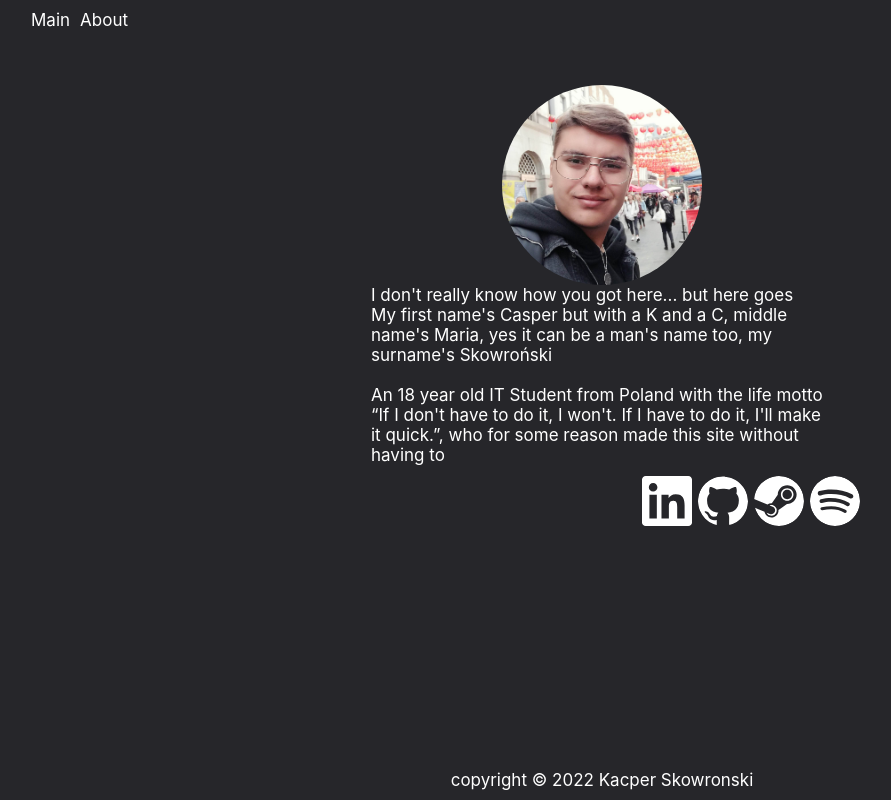
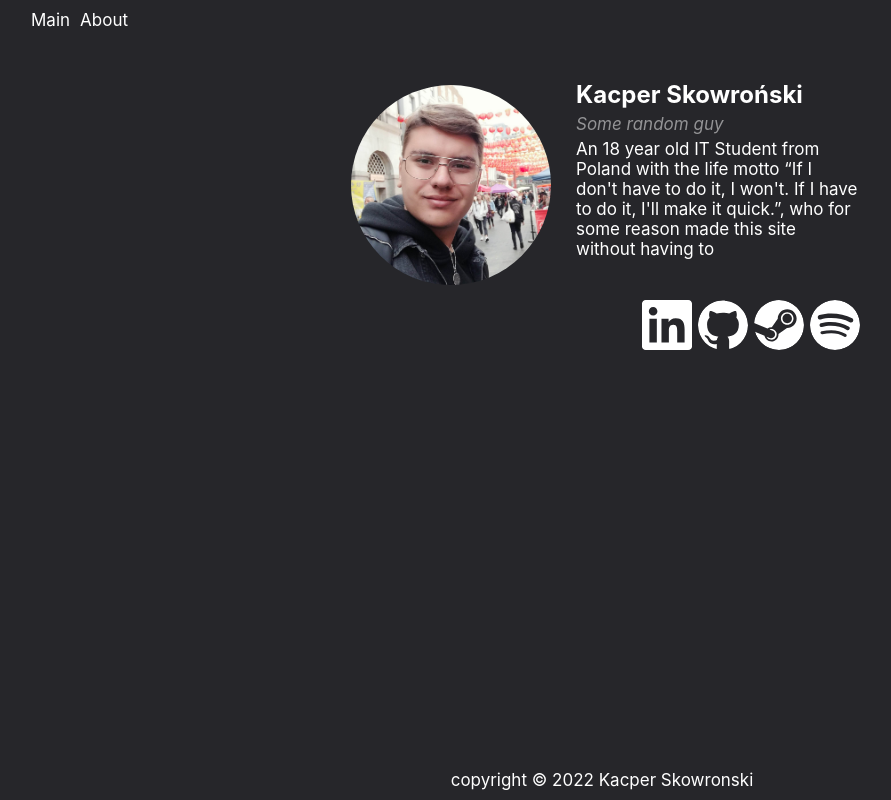
Before and after one commit to PandaHajs/Skowronskime, a Next.js app: page / in a window 1280 px wide. Shown: the whole page, without its empty margins (38-929 px from the left). Built offline with nearby package versions, Linux system fonts and the light colour scheme.

Commit message:
Visual overhaul

```diff
--- a/pages/index.js
+++ b/pages/index.js
@@ -1,38 +1,49 @@
 import Layout from "../src/components/Layout";
-import Image from "next/image";
-import { useState } from "react";
+import { useEffect, useState } from "react";
 
 export default function Home() {
+  const names = [
+    "IT Student",
+    "Kac Biznesu",
+    "Some random guy",
+    "The perfect victim",
+  ];
+  const [name, setName] = useState("");
+  useEffect(() => {
+    setName(names[Math.floor(Math.random() * names.length)]);
+  }, []);
+
   const [isActive, setIsActive] = useState(false);
   function handleLoad() {
     setIsActive((current) => !current);
   }
+
   return (
     <>
       <Layout>
-        <div className="text">
-          <div className={isActive ? "" : "box-img-2"} onLoad={handleLoad}>
+        <div className="ja-box">
+          <div className={isActive ? "box-img-2" : ""} onLoad={handleLoad}>
             <div className="animation2">
               <div className="box-img">
-                <Image src="/ja2.jpg" alt="Koto" width={200} height={200} />
+                <picture>
+                  <source srcSet="/ja2.jpg" type="image/jpg" />
+                  <img src="/ja2.jpg" alt="Koto" />
+                </picture>
               </div>
             </div>
           </div>
-          <div className={isActive ? "text2" : ""} onLoad={handleLoad}>
-            <p>I don&apos;t really know how you got here... but here goes</p>
+          <div className="ja-box-text">
+            <h2>Kacper Skowroński</h2>
+            <p>{name}</p>
             <p>
-              My first name&apos;s Casper but with a K and a C, middle
-              name&apos;s Maria, yes it can be a man&apos;s name too, my
-              surname&apos;s Skowroński
-              <br />
-              <br /> An 18 year old IT Student from Poland with the life motto
-              “If I don&apos;t have to do it, I won&apos;t. If I have to do it,
+              An 18 year old IT Student from Poland with the life motto “If I
+              don&apos;t have to do it, I won&apos;t. If I have to do it,
               I&apos;ll make it quick.”, who for some reason made this site
               without having to
             </p>
           </div>
         </div>
-        <div className={isActive ? "links_an" : ""} onLoad={handleLoad}>
+        <div className={isActive ? "" : "links_an"} onLoad={handleLoad}>
           <div className="links">
             <a href="https://www.linkedin.com/in/kacper-skowro%C5%84ski-854424230/">
               <picture>
@@ -62,8 +73,31 @@ export default function Home() {
         </div>
       </Layout>
       <style jsx>{`
+        .ja-box-text p:nth-child(2) {
+          opacity: 0.5;
+          font-style: italic;
+          margin: 5px 0px 5px 0px;
+        }
+        .ja-box-text {
+          margin-left: 20px;
+        }
+        .ja-box-text p {
+          padding: 0px !important;
+        }
+        .box-img img {
+          width: 200px;
+          height: 200px;
+          filter: invert(0%);
+          border-radius: 100%;
+        }
+        .text3 {
+          display: flex;
+          margin: 10px;
+        }
         .text2 {
           animation: opacity 5s normal;
+          display: flex;
+          margin: 10px;
         }
         img {
           width: 50px;
@@ -85,24 +119,16 @@ export default function Home() {
         .box-img-2 * {
           animation: none;
         }
+        .ja-box {
+          display: flex;
+        }
+
         .box-img {
-          border-radius: 100%;
-          overflow: hidden;
           animation: spin 3s normal;
           display: flex;
         }
         .animation2 {
           animation: slide 3s normal;
-        }
-        .text {
-          display: flex;
-          align-items: center;
-          justify-content: center;
-          margin: 5px;
-          flex-direction: column;
-        }
-        .text p {
-          padding: 0 20px;
         }
 
         .links a {
```
